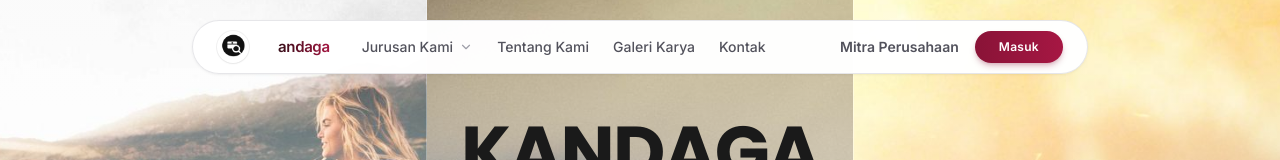
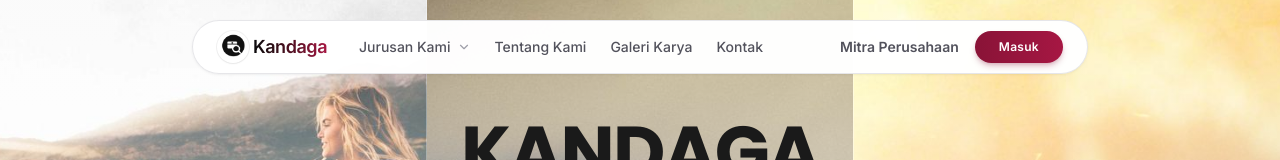
Before and after one commit to Raditt10/Kandaga-JHIC2026, a Next.js app: page / in a window 1280 px wide. Shown: the top 160 px of the page. Built offline with nearby package versions, Linux system fonts and the light colour scheme.

Commit message:
style: unify Kandaga brand font in Navbar

```diff
--- a/src/components/layout/Navbar.tsx
+++ b/src/components/layout/Navbar.tsx
@@ -47,13 +47,8 @@ export default function Navbar({ onOpenLogin, onSelectCategory }: NavbarProps) {
                 priority
               />
             </div>
-            <span className="inline-flex items-center select-none -ml-0.5 bg-gradient-to-r from-zinc-950 via-[#4e0e20] to-[#a61743] bg-clip-text text-transparent group-hover:from-zinc-900 group-hover:to-[#b81d4a] transition-all duration-300">
-              <span className="font-tangerine font-bold text-3xl leading-none inline-block -translate-y-[1px]">
-                K
-              </span>
-              <span className="font-extrabold text-[15px] tracking-tight -ml-0.5">
-                andaga
-              </span>
+            <span className="select-none font-bold text-base sm:text-lg tracking-tight bg-gradient-to-r from-zinc-950 via-[#4e0e20] to-[#a61743] bg-clip-text text-transparent group-hover:from-zinc-900 group-hover:to-[#b81d4a] transition-all duration-300">
+              Kandaga
             </span>
           </Link>
 
```
